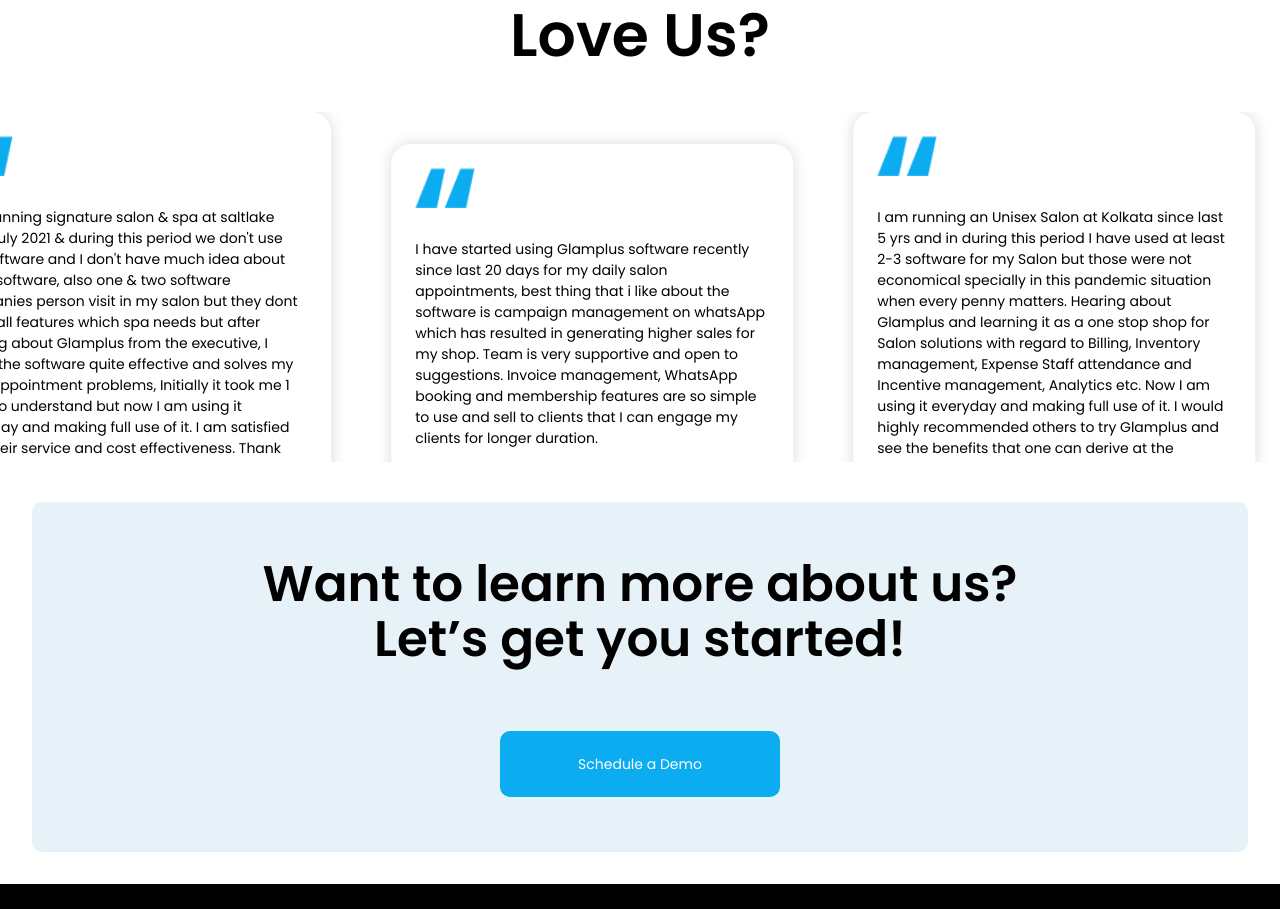
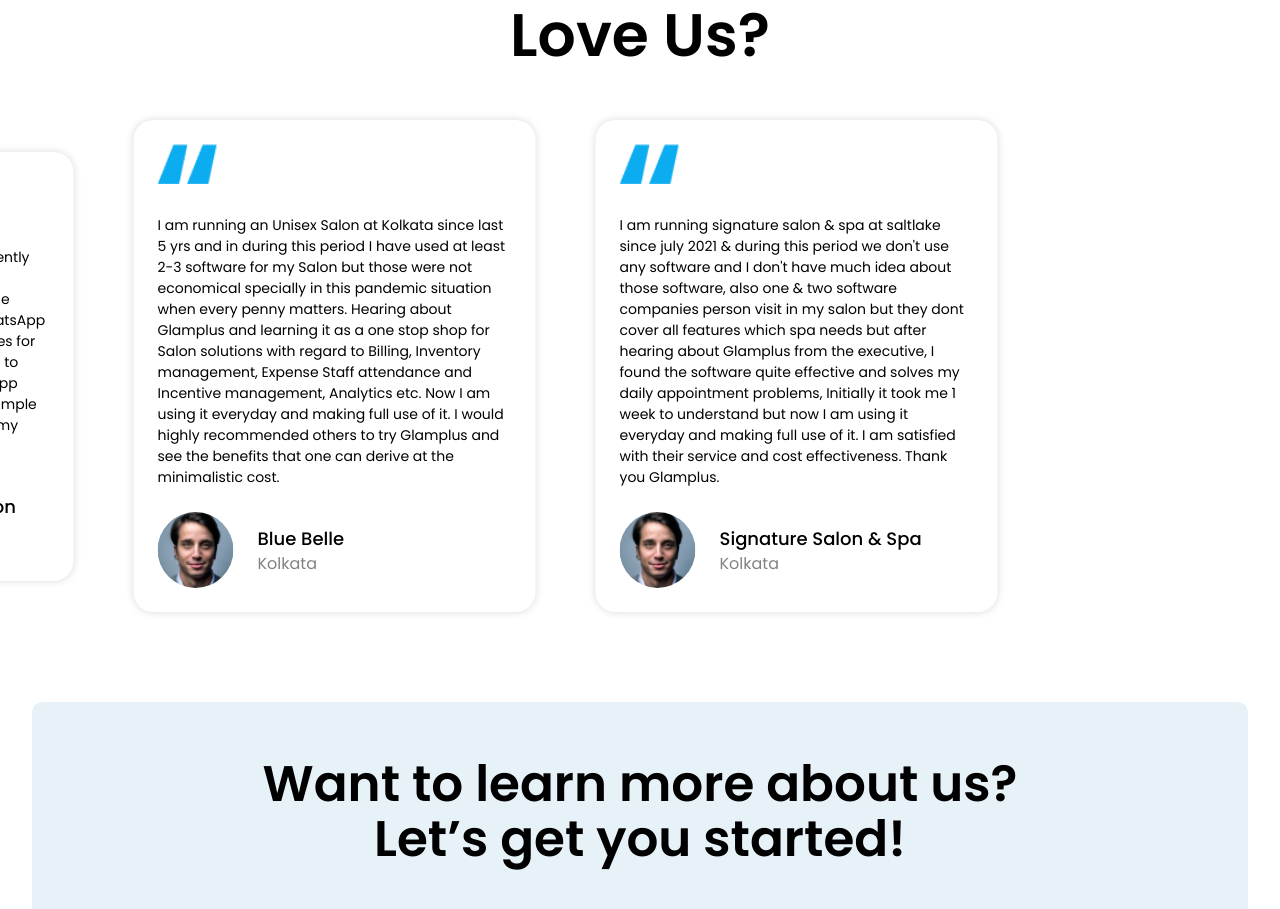
Before and after one commit to tenkunkyab/glamplus_site, a Next.js app: page / in a window 1280 px wide. Shown: the part 5506-6415 px from the top of the page. Built offline with nearby package versions, Linux system fonts and the light colour scheme.

Commit message:
customer review card UI

```diff
--- a/components/landingPage/Customers.js
+++ b/components/landingPage/Customers.js
@@ -9,11 +9,11 @@
         See why 50k+ Customers <br /> Love Us?
       </h1>
       <div
-        className={`tech-slideshow min-w-fit min-h-[350px] p-2 m-auto xl:min-h-[500px] xl:w-[1540px]`}
+        className={`customer-review-slides min-w-fit p-2 m-auto min-h-[450px] lg:min-h-[550px] xl:min-h-[800px]`}
         onClick={() => setPauseAnimation(!pauseAnimation)}
       >
         <div
-          className={`mover-1 lg:relative ${pauseAnimation ? "pause-animation" : "start-animation"} xl:animation-none`}
+          className={`mover-1 lg:relative ${pauseAnimation ? "pause-animation" : "start-animation"} xl:animation-none py-2`}
         >
           {reviews.map((review, index) => {
             return (
@@ -45,13 +45,13 @@
 export default Customers;
 
 const reviews = [
-  {
-    name: "Irich Salon",
-    place: "Bangalore",
-    imageUrl: "/#1",
-    description:
-      "“Abhi mereko customer ko apne offer bhejne ho chahe SMS se ya whatsapp, Glamplus se bahut aasaani se data upload karo and send karo. Kaafi achee features hai and pricing bhi achhi hai”",
-  },
+  // {
+  //   name: "Irich Salon",
+  //   place: "Bangalore",
+  //   imageUrl: "/#1",
+  //   description:
+  //     "“Abhi mereko customer ko apne offer bhejne ho chahe SMS se ya whatsapp, Glamplus se bahut aasaani se data upload karo and send karo. Kaafi achee features hai and pricing bhi achhi hai”",
+  // },
   {
     name: "The Vanity Crave",
     place: "Bangalore",
@@ -59,13 +59,7 @@
     description:
       "When we started our salon chain in Bangalore we were desperately looking for the software and the we got to know about Glam plus, Now its been months we were using it had no issues till now, all the datas is been managed so well with correct info also the best part about the glam plus is they are open to suggestions and they always works towards it. Thank you Glamplus.",
   },
-  {
-    name: "Signature Salon & Spa",
-    place: "Kolkata",
-    imageUrl: "/#3",
-    description:
-      "I am running signature salon & spa at saltlake since july 2021 & during this period we don't use any software and I don't have much idea about those software, also one & two software companies person visit in my salon but they dont cover all features which spa needs but after hearing about Glamplus from the executive, I found the software quite effective and solves my daily appointment problems, Initially it took me 1 week to understand but now I am using it everyday and making full use of it. I am satisfied with their service and cost effectiveness. Thank you Glamplus.",
-  },
+
   {
     name: "Amazing cuts and Salon",
     place: "Surat",
@@ -76,12 +70,15 @@
   {
     name: "Blue Belle",
     place: "Kolkata",
-    imageUrl: "/#4",
+    imageUrl: "/#1",
     description:
       "I am running an Unisex Salon at Kolkata since last 5 yrs and in during this period I have used at least 2-3 software for my Salon but those were not economical specially in this pandemic situation when every penny matters. Hearing about Glamplus and learning it as a one stop shop for Salon solutions with regard to Billing, Inventory management, Expense Staff attendance and Incentive management, Analytics etc. Now I am using it everyday and making full use of it. I would highly recommended others to try Glamplus and see the benefits that one can derive at the minimalistic cost.",
   },
-
-
-
-
+  {
+    name: "Signature Salon & Spa",
+    place: "Kolkata",
+    imageUrl: "/#3",
+    description:
+      "I am running signature salon & spa at saltlake since july 2021 & during this period we don't use any software and I don't have much idea about those software, also one & two software companies person visit in my salon but they dont cover all features which spa needs but after hearing about Glamplus from the executive, I found the software quite effective and solves my daily appointment problems, Initially it took me 1 week to understand but now I am using it everyday and making full use of it. I am satisfied with their service and cost effectiveness. Thank you Glamplus.",
+  },
 ];
--- a/styles/globals.css
+++ b/styles/globals.css
@@ -55,13 +55,13 @@
     box-shadow: 0px 0px 12px rgba(0, 0, 0, 0.06);
   }
   .boxShadow {
-    box-shadow: 0px 0px 24px 0px #000000;
+    box-shadow: 0px 0px 11px 0px #0000006e;
   }
   .boxShadowSkyBlue {
     box-shadow: 0px 0px 26px rgba(11, 172, 240, 0.2);
   }
   .customer-review-shadow {
-    box-shadow: 0px 0px 15px rgba(0, 0, 0, 0.15);
+    box-shadow: 0px 0px 8px rgba(0, 0, 0, 0.15);
   }
   .tech-slideshow {
     height: 80px;
@@ -70,7 +70,14 @@
     overflow: hidden;
     transform: translate3d(0, 0, 0);
   }
-  .tech-slideshow > div {
+
+  .customer-review-slides {
+    position: relative;
+    margin: 0 auto;
+    overflow: hidden;
+    height: 100%;
+  }
+  .tech-slideshow > div, .customer-review-slides > div {
     display: flex;
     gap: 60px;
     align-items: center;
@@ -80,7 +87,7 @@
     left: 0;
     transform: translate3d(0, 0, 0);
   }
-  .tech-slideshow .mover-1 {
+  .tech-slideshow .mover-1, .customer-review-slides .mover-1 {
     animation: slideshow 12s linear infinite;
   }
   .pause-animation {
```
